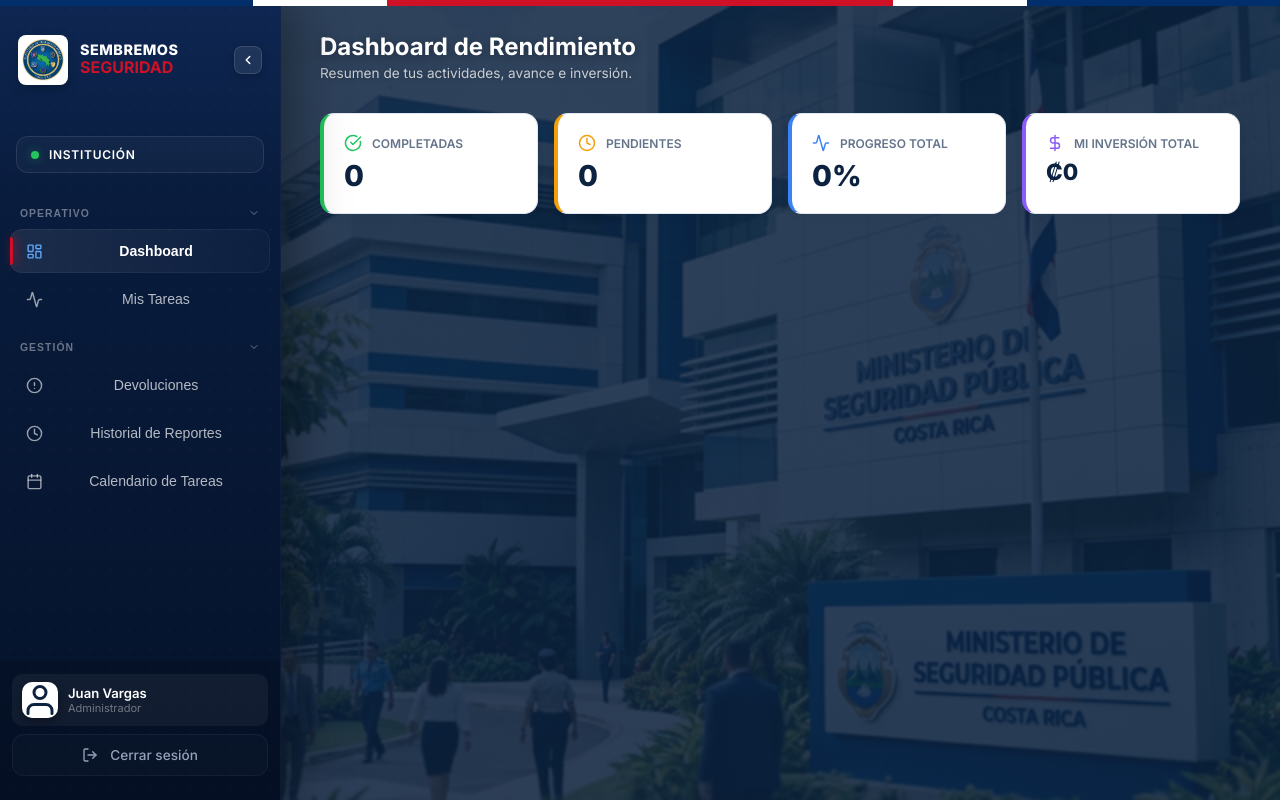
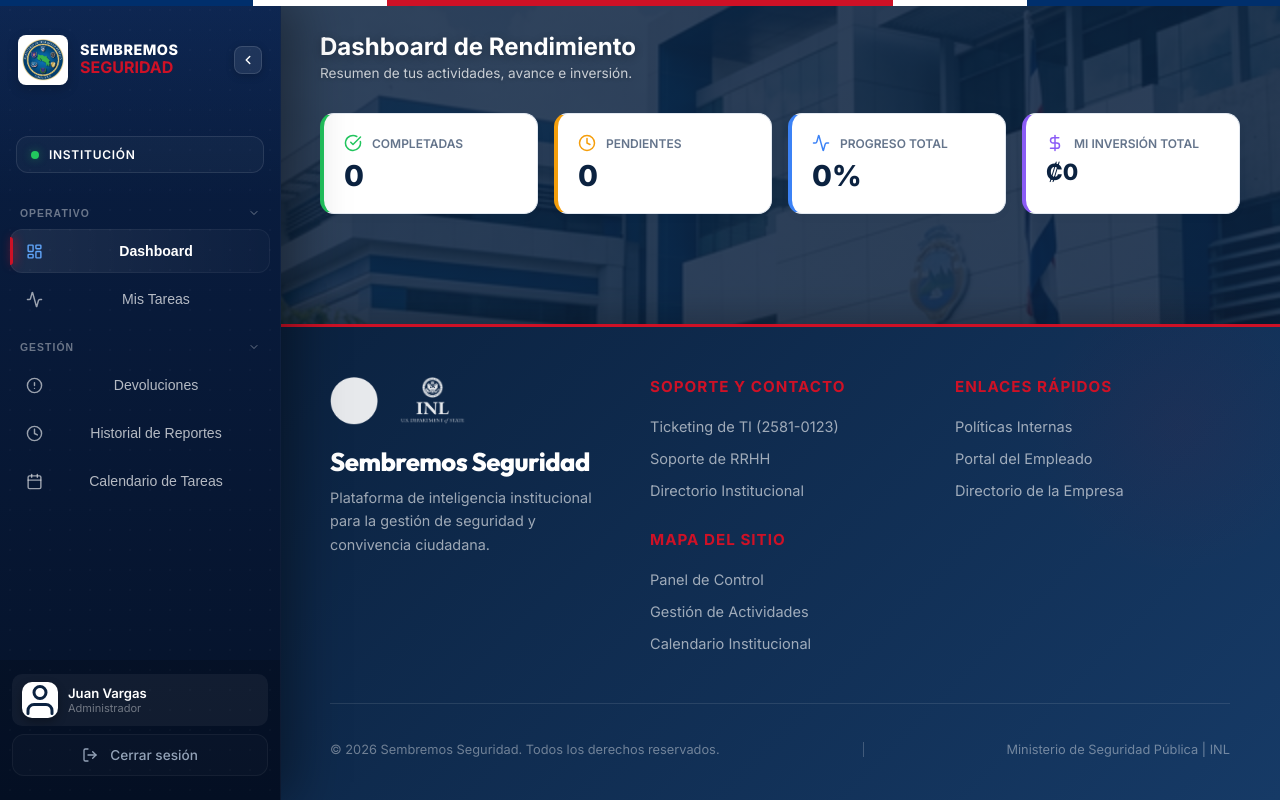
Before and after one commit to fressiarf/sembremos-seguridad, a React (Vite) app: page /dashboardEditores in a window 1280 px wide. Built offline with nearby package versions, Linux system fonts and the light colour scheme; no server answers; sample sign-in values are in the browser's storage.

Commit message:
implementar footer institucional con navegación funcional y diseño refinado

```diff
--- a/index.html
+++ b/index.html
@@ -4,6 +4,9 @@
     <meta charset="UTF-8" />
     <link rel="icon" type="image/svg+xml" href="/favicon.svg" />
     <meta name="viewport" content="width=device-width, initial-scale=1.0" />
+    <link rel="preconnect" href="https://fonts.googleapis.com">
+    <link rel="preconnect" href="https://fonts.gstatic.com" crossorigin>
+    <link href="https://fonts.googleapis.com/css2?family=Inter:wght@400;500;600;700;800&family=Outfit:wght@500;600;700;800&display=swap" rel="stylesheet">
     <title>sembremosseguridad</title>
   </head>
   <body>
--- /dev/null
+++ b/src/components/Shared/Footer/Footer.css
@@ -0,0 +1,193 @@
+/* Footer Institutional CSS */
+
+.footer-institutional {
+    /* Usando variables globales para consistencia perfecta */
+    background: linear-gradient(135deg, var(--navy-blue) 0%, var(--navy-blue-light) 100%);
+    color: var(--white);
+    padding: 50px 5% 30px 5%; /* Padding superior reducido de 80px a 50px */
+    font-family: 'Inter', sans-serif;
+    border-top: 3px solid var(--inst-red); /* Línea más elegante (3px) */
+    margin-top: auto;
+    width: 100%;
+    box-sizing: border-box;
+    position: relative;
+    box-shadow: 0 -10px 30px rgba(0, 0, 0, 0.2); /* Sombra superior para profundidad */
+}
+
+/* Subtle background accent */
+.footer-institutional::before {
+    content: '';
+    position: absolute;
+    top: -50px;
+    right: -50px;
+    width: 300px;
+    height: 300px;
+    background: radial-gradient(circle, rgba(206, 17, 38, 0.05) 0%, transparent 70%);
+    border-radius: 50%;
+    pointer-events: none;
+}
+
+.footer-container {
+    max-width: 1400px;
+    margin: 0 auto;
+    display: flex;
+    justify-content: space-between;
+    gap: 40px;
+    flex-wrap: wrap;
+    position: relative;
+    z-index: 1;
+}
+
+.footer-brand {
+    flex: 1.2;
+    min-width: 280px;
+    display: flex;
+    flex-direction: column;
+    gap: 20px;
+}
+
+.footer-logos-container {
+    display: flex;
+    gap: 20px;
+    align-items: center;
+}
+
+.footer-logo {
+    height: 48px; /* Tamaño más balanceado */
+    width: auto;
+    object-fit: contain;
+    filter: brightness(0) invert(1) opacity(0.9); /* Un poco de opacidad para no saturar */
+    transition: all 0.3s ease;
+}
+
+.footer-logo:hover {
+    transform: scale(1.05);
+}
+
+.footer-brand-text h3 {
+    margin: 0 0 8px 0;
+    font-size: 1.6rem;
+    font-family: 'Outfit', sans-serif;
+    font-weight: 800;
+    letter-spacing: -0.5px;
+    color: #fff;
+}
+
+.footer-brand-text p {
+    font-size: 0.9rem;
+    line-height: 1.6;
+    color: rgba(255, 255, 255, 0.6);
+    margin: 0;
+}
+
+.footer-links-grid {
+    flex: 2.5;
+    display: grid;
+    grid-template-columns: repeat(auto-fit, minmax(180px, 1fr));
+    gap: 30px;
+}
+
+.footer-column h4 {
+    margin: 0 0 20px 0;
+    font-size: 0.95rem;
+    font-weight: 700;
+    text-transform: uppercase;
+    letter-spacing: 1px;
+    color: var(--inst-red); /* Títulos en rojo institucional para contraste */
+}
+
+.footer-column ul {
+    list-style: none;
+    padding: 0;
+    margin: 0;
+    display: flex;
+    flex-direction: column;
+    gap: 12px;
+}
+
+.footer-column li a {
+    color: rgba(255, 255, 255, 0.6) !important;
+    text-decoration: none;
+    font-size: 0.91rem;
+    transition: all 0.25s ease;
+    display: inline-block;
+}
+
+.footer-column li a:hover {
+    color: #fff !important;
+    padding-left: 5px;
+}
+
+.footer-bottom {
+    margin-top: 50px;
+    padding-top: 25px;
+    border-top: 1px solid rgba(255, 255, 255, 0.1);
+}
+
+.footer-bottom-content {
+    max-width: 1400px;
+    margin: 0 auto;
+    display: flex;
+    justify-content: space-between;
+    align-items: center;
+    gap: 20px;
+    flex-wrap: wrap;
+    font-size: 0.8rem;
+    color: rgba(255, 255, 255, 0.4);
+}
+
+.footer-v-line {
+    width: 1px;
+    height: 15px;
+    background-color: rgba(255, 255, 255, 0.2);
+}
+
+/* Responsiveness */
+@media (max-width: 1024px) {
+    .footer-container {
+        gap: 30px;
+    }
+}
+
+@media (max-width: 768px) {
+    .footer-institutional {
+        padding: 40px 20px 30px 20px;
+        text-align: center;
+    }
+
+    .footer-container {
+        flex-direction: column;
+        align-items: center;
+    }
+
+    .footer-logos-container {
+        justify-content: center;
+    }
+
+    .footer-brand-text p {
+        margin: 0 auto;
+    }
+
+    .footer-links-grid {
+        width: 100%;
+        text-align: center;
+    }
+
+    .footer-column h4 {
+        justify-content: center;
+    }
+
+    .footer-column li a:hover {
+        transform: translateY(-3px);
+    }
+
+    .footer-bottom-content {
+        justify-content: center;
+        flex-direction: column;
+        gap: 15px;
+    }
+
+    .footer-v-line {
+        display: none;
+    }
+}
--- /dev/null
+++ b/src/components/Shared/Footer/Footer.jsx
@@ -0,0 +1,75 @@
+import React from 'react';
+import './Footer.css';
+import mspLogo from '../../../assets/Msp_logo-removebg-preview.png';
+import inlLogo from '../../../assets/inl-logo-acronym-vertical-navy-removebg-preview.png';
+
+const Footer = ({ onViewChange }) => {
+    const currentYear = new Date().getFullYear();
+
+    const handleViewChange = (view) => (e) => {
+        e.preventDefault();
+        if (onViewChange) {
+            onViewChange(view);
+            window.scrollTo({ top: 0, behavior: 'smooth' });
+        }
+    };
+
+    return (
+        <footer className="footer-institutional">
+            <div className="footer-container">
+                {/* Brand Section - Ahora más integrada */}
+                <div className="footer-brand">
+                    <div className="footer-logos-container">
+                        <img src={mspLogo} alt="MSP Logo" className="footer-logo" />
+                        <img src={inlLogo} alt="INL Logo" className="footer-logo" />
+                    </div>
+                    <div className="footer-brand-text">
+                        <h3>Sembremos Seguridad</h3>
+                        <p>Plataforma de inteligencia institucional para la gestión de seguridad y convivencia ciudadana.</p>
+                    </div>
+                </div>
+
+                {/* Grid de Enlaces - Mejor distribución */}
+                <div className="footer-links-grid">
+                    <div className="footer-column">
+                        <h4>Soporte y Contacto</h4>
+                        <ul>
+                            <li><a href="tel:25810123">Ticketing de TI (2581-0123)</a></li>
+                            <li><a href="mailto:soporte@seguridad.go.cr">Soporte de RRHH</a></li>
+                            <li><a href="#directorio" onClick={handleViewChange('usuarios')}>Directorio Institucional</a></li>
+                        </ul>
+                    </div>
+
+                    <div className="footer-column">
+                        <h4>Enlaces Rápidos</h4>
+                        <ul>
+                            <li><a href="#politicas">Políticas Internas</a></li>
+                            <li><a href="#portal" onClick={handleViewChange('perfil')}>Portal del Empleado</a></li>
+                            <li><a href="#directorio" onClick={handleViewChange('usuarios')}>Directorio de la Empresa</a></li>
+                        </ul>
+                    </div>
+
+                    <div className="footer-column">
+                        <h4>Mapa del Sitio</h4>
+                        <ul>
+                            <li><a href="#dashboard" onClick={handleViewChange('dashboard')}>Panel de Control</a></li>
+                            <li><a href="#tareas" onClick={handleViewChange('tareas')}>Gestión de Actividades</a></li>
+                            <li><a href="#calendario" onClick={handleViewChange('calendario')}>Calendario Institucional</a></li>
+                        </ul>
+                    </div>
+                </div>
+            </div>
+
+            {/* Bottom Bar con integración de colores */}
+            <div className="footer-bottom">
+                <div className="footer-bottom-content">
+                    <p>&copy; {currentYear} Sembremos Seguridad. Todos los derechos reservados.</p>
+                    <div className="footer-v-line"></div>
+                    <p>Ministerio de Seguridad Pública | INL</p>
+                </div>
+            </div>
+        </footer>
+    );
+};
+
+export default Footer;
--- a/src/components/Shared/Navegacion/LayoutDashboard.css
+++ b/src/components/Shared/Navegacion/LayoutDashboard.css
@@ -84,6 +84,7 @@
   flex-direction: column;
   gap: 2.5rem;
   width: 100%;
+  flex: 1;
 }
 
 /* ─── Sección Hero ─── */
--- a/src/components/Shared/Navegacion/LayoutDashboard.jsx
+++ b/src/components/Shared/Navegacion/LayoutDashboard.jsx
@@ -1,5 +1,6 @@
 import React, { useState } from 'react';
 import './LayoutDashboard.css';
+import Footer from '../Footer/Footer';
 
 const LayoutDashboard = ({ sidebar, children }) => {
   const [activeView, setActiveView] = useState('dashboard');
@@ -30,7 +31,10 @@
     <div className={`LayoutDashboard ${collapsed ? 'LayoutDashboard--collapsed' : ''}`}>
       {renderSidebar()}
       <div className="ContenedorPrincipalDashboard">
-        {renderContent()}
+        <div className="ContenidoVistasOficial">
+            {renderContent()}
+        </div>
+        <Footer onViewChange={setActiveView} />
       </div>
     </div>
   );
--- a/src/context/LoginContext.jsx
+++ b/src/context/LoginContext.jsx
@@ -50,7 +50,7 @@
     // 2. Validación de dominio (Muestra error genérico) con excepción para pruebas
     const usuarioMinuscula = formData.usuario.toLowerCase();
     const esDominioValido = usuarioMinuscula.endsWith('sembremosseguridad.go.cr') || usuarioMinuscula.endsWith('sembremos.cr');
-    const esCorreoExcepcion = usuarioMinuscula === 'friveraffwd@gmail.com';
+    const esCorreoExcepcion = usuarioMinuscula === 'friveraffwd@gmail.com' || usuarioMinuscula === 'avillaloboshfwd@gmail.com';
 
     if (formData.usuario && !esDominioValido && !esCorreoExcepcion) {
       newErrors.usuario = genericError;
```
Also changed, not shown: src/components/Calendario/Calendario.jsx (+23 -18 lines), 1 other file (tests, documents, lock files or other folders).
